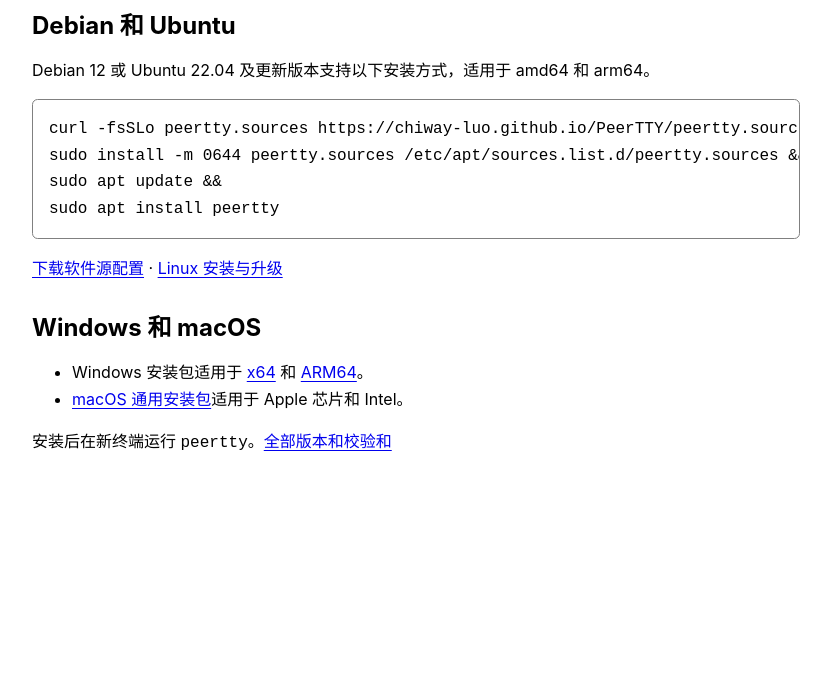
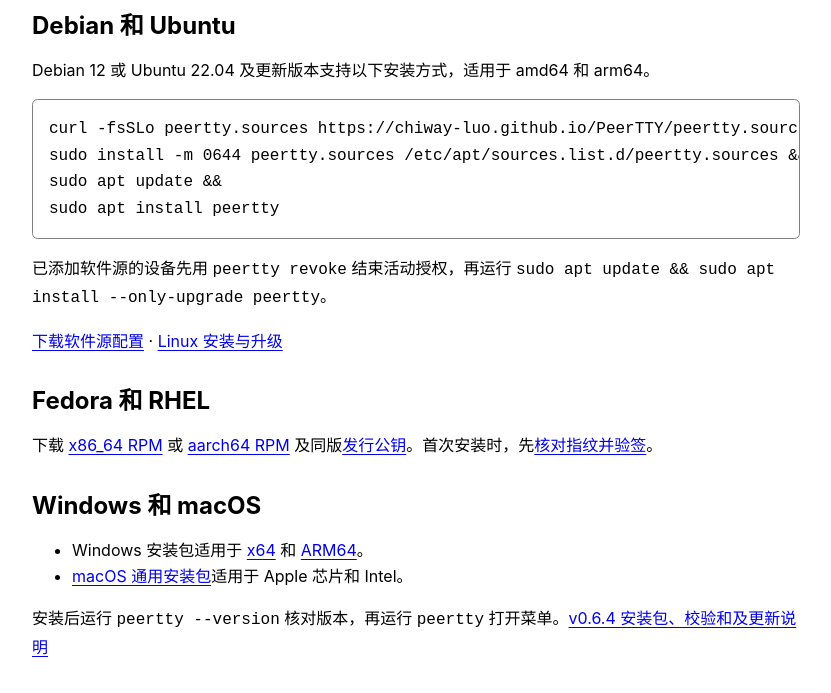
Before and after one commit to chiway-luo/PeerTTY, a plain HTML site: page docs/index.html in a window 1280 px wide. Shown: the part 109-802 px from the top of the page, without its empty margins (224-1055 px from the left). Drawn offline with Linux system fonts and the light colour scheme.

Commit message:
Document 0.6.4 installers and verify public APT upgrades

```diff
--- a/docs/index.html
+++ b/docs/index.html
@@ -23,13 +23,16 @@
 sudo install -m 0644 peertty.sources /etc/apt/sources.list.d/peertty.sources &amp;&amp;
 sudo apt update &amp;&amp;
 sudo apt install peertty</code></pre>
+    <p>已添加软件源的设备先用 <code>peertty revoke</code> 结束活动授权，再运行 <code>sudo apt update &amp;&amp; sudo apt install --only-upgrade peertty</code>。</p>
     <p><a href="peertty.sources" download>下载软件源配置</a> · <a href="https://github.com/chiway-luo/PeerTTY/blob/main/docs/linux.md">Linux 安装与升级</a></p>
+    <h2>Fedora 和 RHEL</h2>
+    <p>下载 <a href="https://github.com/chiway-luo/PeerTTY/releases/latest/download/peertty.x86_64.rpm">x86_64 RPM</a> 或 <a href="https://github.com/chiway-luo/PeerTTY/releases/latest/download/peertty.aarch64.rpm">aarch64 RPM</a> 及同版<a href="https://github.com/chiway-luo/PeerTTY/releases/latest/download/peertty-rpm.asc">发行公钥</a>。首次安装时，先<a href="https://github.com/chiway-luo/PeerTTY/blob/main/docs/linux.md#验签并安装-rpm">核对指纹并验签</a>。</p>
     <h2>Windows 和 macOS</h2>
     <ul>
       <li>Windows 安装包适用于 <a href="https://github.com/chiway-luo/PeerTTY/releases/latest/download/PeerTTY-Windows-x64.msi">x64</a> 和 <a href="https://github.com/chiway-luo/PeerTTY/releases/latest/download/PeerTTY-Windows-ARM64.msi">ARM64</a>。</li>
       <li><a href="https://github.com/chiway-luo/PeerTTY/releases/latest/download/PeerTTY-macOS.pkg">macOS 通用安装包</a>适用于 Apple 芯片和 Intel。</li>
     </ul>
-    <p>安装后在新终端运行 <code>peertty</code>。<a href="https://github.com/chiway-luo/PeerTTY/releases">全部版本和校验和</a></p>
+    <p>安装后运行 <code>peertty --version</code> 核对版本，再运行 <code>peertty</code> 打开菜单。<a href="https://github.com/chiway-luo/PeerTTY/releases/tag/v0.6.4">v0.6.4 安装包、校验和及更新说明</a></p>
   </main>
 </body>
 </html>
```
Also changed, not shown: 8 other files.
